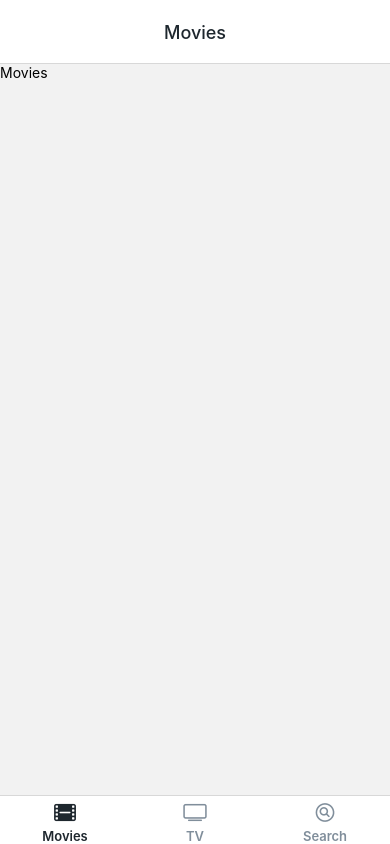
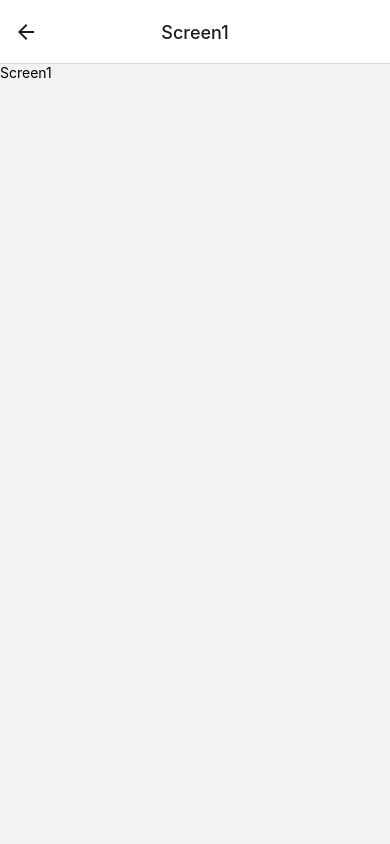
Before and after one commit to kartikpavan/noovies, a React Native app: screen /Stack in a window 390 px wide. Built offline with nearby package versions, Linux system fonts and the light colour scheme.

Commit message:
combining stack and tab navigator

```diff
--- a/App.js
+++ b/App.js
@@ -7,6 +7,8 @@ import { useAssets } from "expo-asset";
 import { NavigationContainer, DarkTheme, DefaultTheme } from "@react-navigation/native";
 import Tabs from "./navigation/Tabs";
 import { useColorScheme } from "react-native";
+import Stack from "./navigation/Stack";
+import Root from "./navigation/RootNavigation";
 
 export default function App() {
    const [isAppReady, setIsAppReady] = useState(false);
@@ -39,7 +41,9 @@ export default function App() {
 
    return (
       <NavigationContainer theme={isDarkMode ? DarkTheme : DefaultTheme}>
-         <Tabs />
+         {/* <Stack /> */}
+         {/* <Tabs /> */}
+         <Root />
       </NavigationContainer>
    );
 }
--- /dev/null
+++ b/navigation/RootNavigation.js
@@ -0,0 +1,16 @@
+import { createNativeStackNavigator } from "@react-navigation/native-stack";
+import Tabs from "./Tabs";
+import Stack from "./Stack";
+
+const RootStack = createNativeStackNavigator();
+
+const Root = () => {
+   return (
+      <RootStack.Navigator screenOptions={{ headerShown: false }}>
+         <RootStack.Screen name="Tabs" component={Tabs} />
+         <RootStack.Screen name="Stack" component={Stack} />
+      </RootStack.Navigator>
+   );
+};
+
+export default Root;
--- /dev/null
+++ b/navigation/Stack.js
@@ -0,0 +1,41 @@
+import { createNativeStackNavigator } from "@react-navigation/native-stack";
+import { View, Text, Pressable } from "react-native";
+
+const NativeStack = createNativeStackNavigator();
+
+const Screen1 = ({ navigation }) => (
+   <View>
+      <Pressable onPress={() => navigation.navigate("Screen2")}>
+         <Text>Screen1</Text>
+      </Pressable>
+   </View>
+);
+const Screen2 = ({ navigation }) => (
+   <View>
+      <Pressable onPress={() => navigation.navigate("Screen3")}>
+         <Text>Screen2</Text>
+      </Pressable>
+   </View>
+);
+const Screen3 = ({ navigation }) => (
+   <View>
+      <Pressable onPress={() => navigation.navigate("Tabs", { screen: "Search" })}>
+         <Text>Screen3</Text>
+      </Pressable>
+   </View>
+);
+
+function Stack() {
+   return (
+      <NativeStack.Navigator
+         screenOptions={{
+            headerTitleAlign: "center",
+         }}>
+         <NativeStack.Screen name="Screen1" component={Screen1} />
+         <NativeStack.Screen name="Screen2" component={Screen2} />
+         <NativeStack.Screen name="Screen3" component={Screen3} />
+      </NativeStack.Navigator>
+   );
+}
+
+export default Stack;
--- a/screens/Movies.js
+++ b/screens/Movies.js
@@ -1,10 +1,10 @@
 import { StyleSheet, Text, View } from "react-native";
 import React from "react";
 
-const Movies = () => {
+const Movies = ({ navigation }) => {
    return (
       <View>
-         <Text>Movies</Text>
+         <Text onPress={() => navigation.navigate("Stack", { screen: "Screen3" })}>Movies</Text>
       </View>
    );
 };
```
